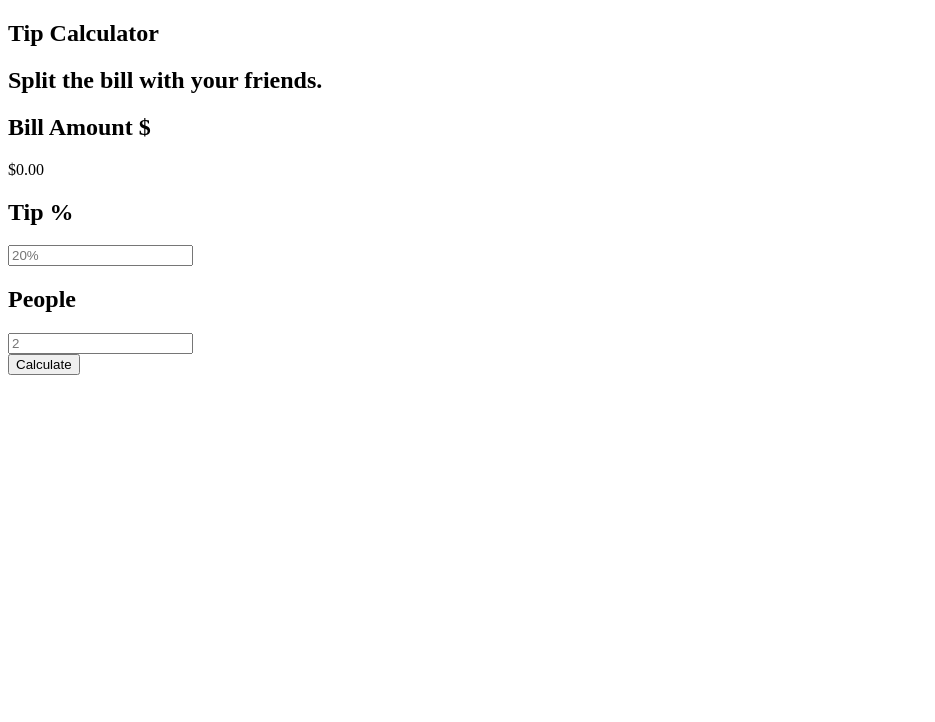
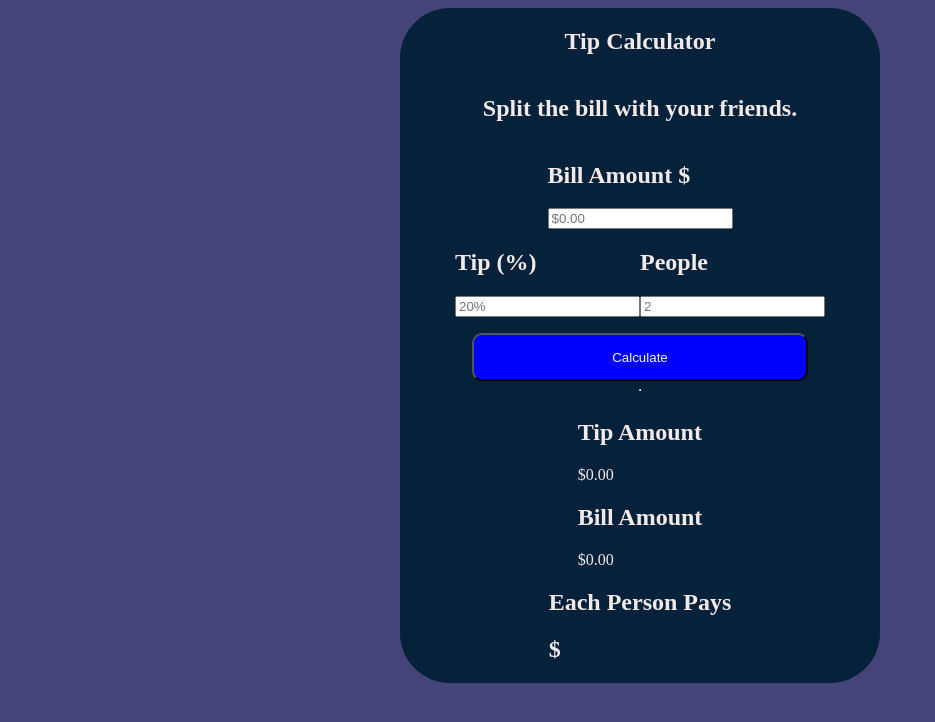
Before and after one commit to S30z32/Tip-Calculator-App, a plain HTML site: page index.html in a window 1280 px wide. Shown: the whole page, without its empty margins (0-935 px from the left). Drawn offline with Linux system fonts and the light colour scheme.

Commit message:
wokring, debugging and fixing layout. rendering.

```diff
--- a/index.html
+++ b/index.html
@@ -8,28 +8,41 @@
     <script src="script.js" defer></script>
 </head>
 <body>
-    <section>
+    <section id="containerUno">
         <h1>Tip Calculator</h1>
         <h2>Split the bill with your friends.</h2>
         <section>
             <h2>Bill Amount $</h2>
-            <div id='billAmount'>$0.00</div>
+            <input id="billAmount" type="text" placeholder='$0.00' >
         </section>
         <section id='secondSection'>
             <section class='deux'>
-                <h2>Tip %</h2>
+                <h2>Tip (%)</h2>
                 <input id="tipAmount" type="text" placeholder='20%' >
             </section>
             <section class='deux'>
                 <h2>People</h2>
                 <input id="peopleAmount" type="text" placeholder='2' >
             </section>
-            <button class="favorite styled" type="button">Calculate</button>
-
-
 
         </section>
+        <button id='calcBttn'  class="favButton styled" type="button">Calculate</button>
+            <hr />
+        <section id="sacResults">
+            <section class="sectionResults">
+                <h2>Tip Amount</h2>
+                <span id="tipTotal">$0.00</span>
+            </section>
+            <section class="sectionResults">
+                <h2>Bill Amount</h2>
+                <span id="billAm">$0.00</span>
+            </section>
+        </section>
+        <section id="resultSec">
+            <h2>Each Person Pays</h2>
+            <h2 id="totalResult">$</h2>
 
+        </section>
 
     </section>
 
--- a/script.js
+++ b/script.js
@@ -0,0 +1,37 @@
+document.querySelector('#calcBttn').addEventListener('click', tipCalculator)
+
+function tipCalculator(percentage){
+let billAmount =  document.querySelector('#billAmount').value;
+let tipAmount= document.querySelector('#tipAmount').value;
+let peopleCount = document.querySelector('#peopleAmount').value;
+let finalCalc = document.querySelector('#resultSec').innerText
+let tipTotal = billAmount + (billAmount*tipAmount)
+
+percentage = tipAmount
+tipAmount = tipAmount / 100
+let tipTolMoney= tipAmount *billAmount
+tipTotal = tipTotal / peopleCount
+
+
+document.querySelector('#tipTotal').innerText = `$${tipTolMoney}`
+document.querySelector('#billAm').innerText = `$${billAmount}`
+let n1 = parseFloat(tipTolMoney)
+let n2 = parseFloat(billAmount)
+finalCalc = (n1 + n2) / peopleCount
+document.querySelector('#totalResult').innerText = `$${finalCalc}`
+ console.log(tipAmount)
+ console.log(tipTotal)
+}
+
+
+
+
+/* document.querySelector('#yell').addEventListener('click', convert)
+
+function convert() {
+   let temp = document.querySelector('#sel').value
+
+  temp = temp * 9/5 +32
+   document.querySelector('#placeToYell').innerText = temp
+
+} */
--- a/style.css
+++ b/style.css
@@ -0,0 +1,36 @@
+#containerUno{
+    display: flex;
+    flex-direction: column;
+    align-items: center;
+    justify-content: center;
+    background-color: rgb(6, 34, 58);
+    height: 70%;
+    width: 30rem;
+    border-color: 3pix solid rgb(16, 207, 16);
+    box-shadow:;
+    border-radius: 50px ;
+}
+
+#secondSection{
+    display: flex;
+    flex-direction: row;
+    padding:0 0 1rem 0;
+
+}
+
+.favButton{
+
+    background-color: blue;
+    color:whitesmoke;
+    height: 3rem;
+    width: 21rem;
+    border-radius: 10px;
+}
+
+body{
+    display: flex;
+    justify-content: center;
+    background-color:rgb(68, 68, 120);
+    color:rgb(243, 233, 233);
+
+}
```
Also changed, not shown: 1 other file.
